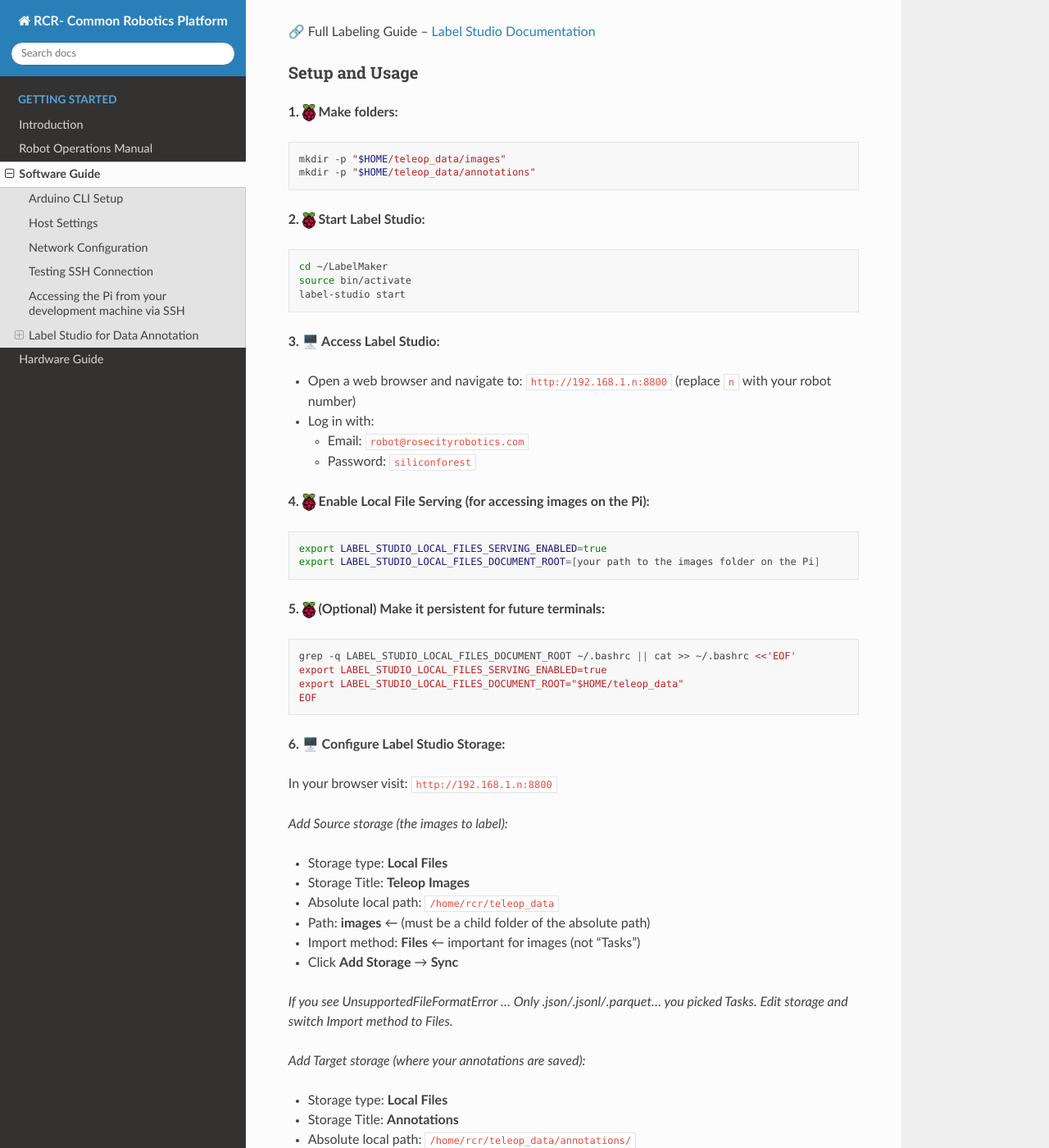
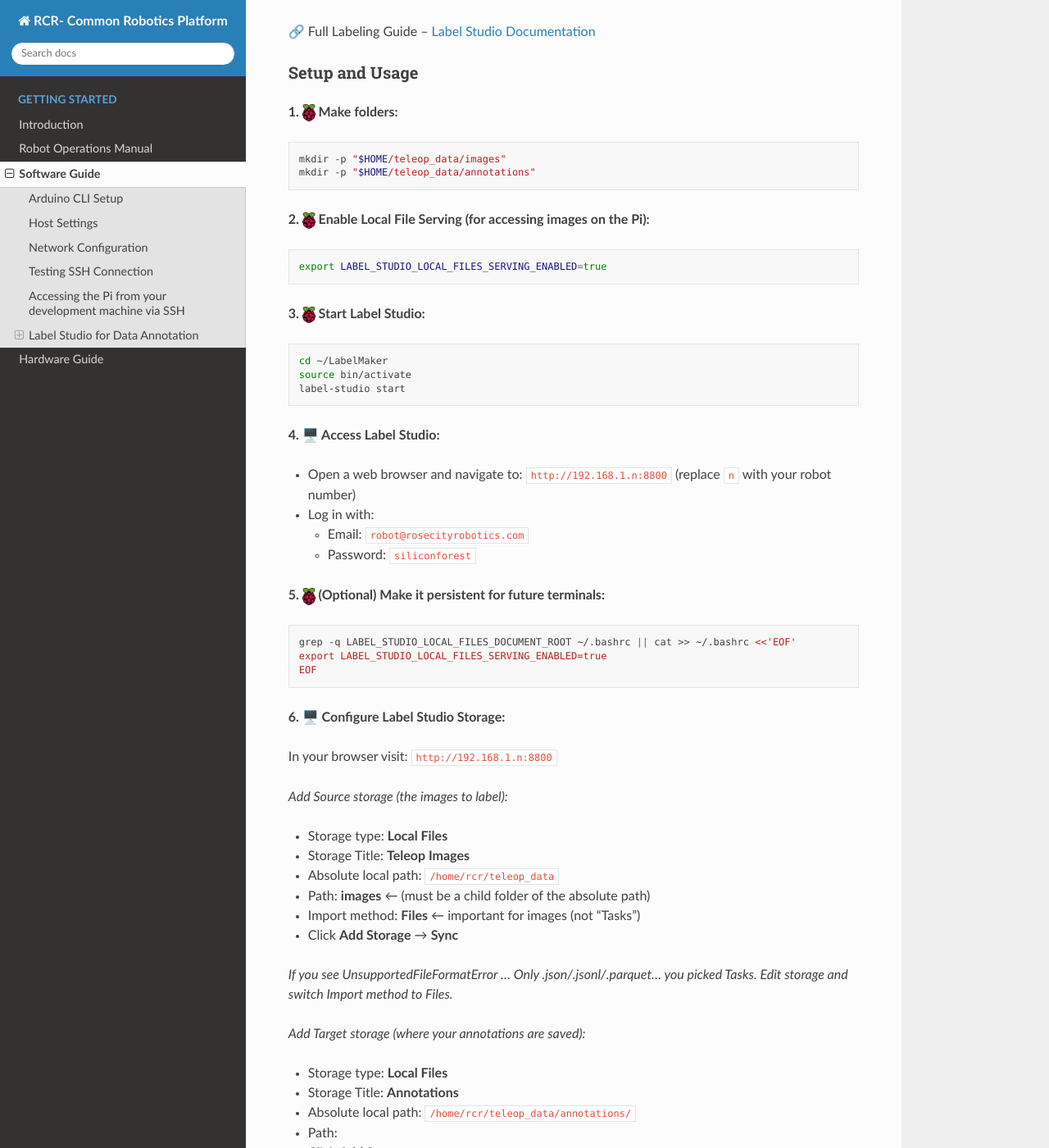
Before and after one commit to RoseCityRobotics/common_platform, a Sphinx documentation site: the page built from docs/source/software.md, in a window 1280 px wide and 1400 px high, scrolled down 2565 px. Shown: the whole window at 82% size. Built offline with Sphinx 7.4.7 and the Read the Docs theme 3.1.0, drawn with Linux system fonts in a browser that asks for light colours.

Commit message:
updating instructions for label studio

````diff
--- a/docs/source/software.md
+++ b/docs/source/software.md
@@ -108,30 +108,28 @@
 mkdir -p "$HOME/teleop_data/annotations"
 ```
 
-**2. <img src="_static/img/raspberry-pi.png" alt="Raspberry Pi" width="16"> Start Label Studio:**
+**2. <img src="_static/img/raspberry-pi.png" alt="Raspberry Pi" width="16"> Enable Local File Serving (for accessing images on the Pi):**
+```bash
+export LABEL_STUDIO_LOCAL_FILES_SERVING_ENABLED=true
+```
+
+**3. <img src="_static/img/raspberry-pi.png" alt="Raspberry Pi" width="16"> Start Label Studio:**
 ```bash
 cd ~/LabelMaker
 source bin/activate
 label-studio start
 ```
 
-**3. 🖥️ Access Label Studio:**
+**4. 🖥️ Access Label Studio:**
 - Open a web browser and navigate to: `http://192.168.1.n:8800` (replace `n` with your robot number)
 - Log in with:
   - Email: `robot@rosecityrobotics.com`
   - Password: `siliconforest`
 
-**4. <img src="_static/img/raspberry-pi.png" alt="Raspberry Pi" width="16"> Enable Local File Serving (for accessing images on the Pi):**
-```bash
-export LABEL_STUDIO_LOCAL_FILES_SERVING_ENABLED=true
-export LABEL_STUDIO_LOCAL_FILES_DOCUMENT_ROOT=[your path to the images folder on the Pi]
-```
-
 **5. <img src="_static/img/raspberry-pi.png" alt="Raspberry Pi" width="16"> (Optional) Make it persistent for future terminals:**
 ```bash
 grep -q LABEL_STUDIO_LOCAL_FILES_DOCUMENT_ROOT ~/.bashrc || cat >> ~/.bashrc <<'EOF'
 export LABEL_STUDIO_LOCAL_FILES_SERVING_ENABLED=true
-export LABEL_STUDIO_LOCAL_FILES_DOCUMENT_ROOT="$HOME/teleop_data"
 EOF
 ```
 
````
